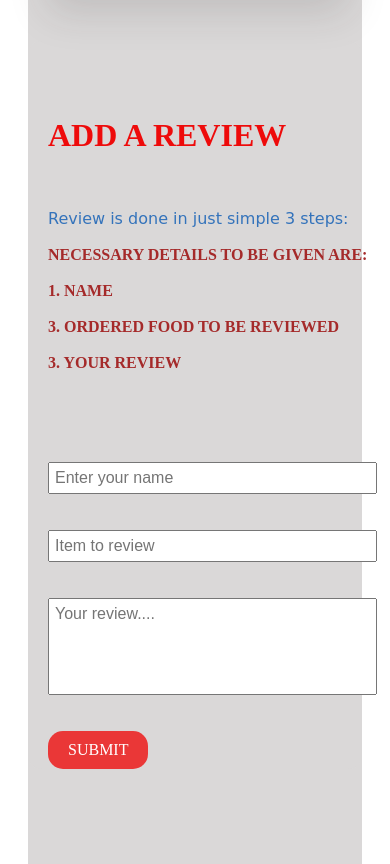
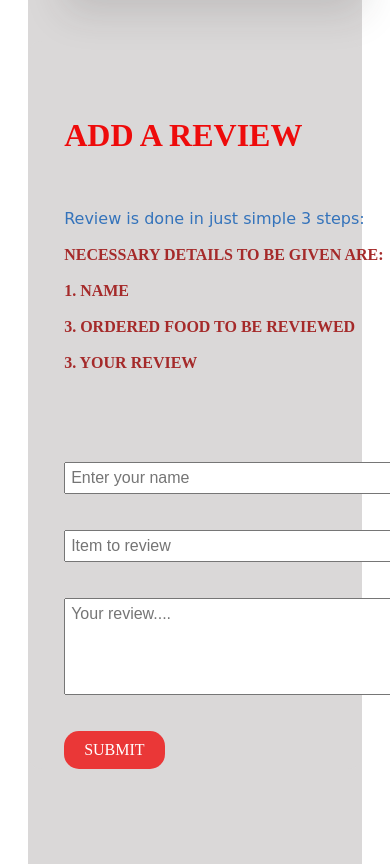
Before and after one commit to souvikm2002/bluebird, a plain HTML site: page index.html in a window 390 px wide. Shown: the part 8268-9132 px from the top of the page. Drawn offline with Linux system fonts and the light colour scheme.

Commit message:
first commit

```diff
--- a/phone.css
+++ b/phone.css
@@ -246,11 +246,13 @@
         .col1of2rev{
             width: 25rem;
             float:left;
-            margin-right: 3rem;
+            margin-right: 1rem;
+            margin-left: 5.5%;
         }
         .col2of2rev{
             width: 20rem;
             float:left;
+            margin-left: 5.5%;
         }
         .linebreak{
             display: none;
```
